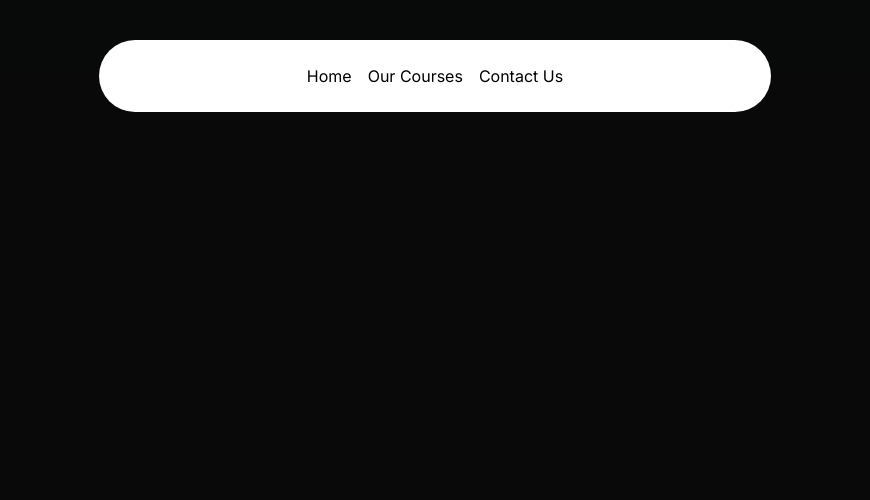
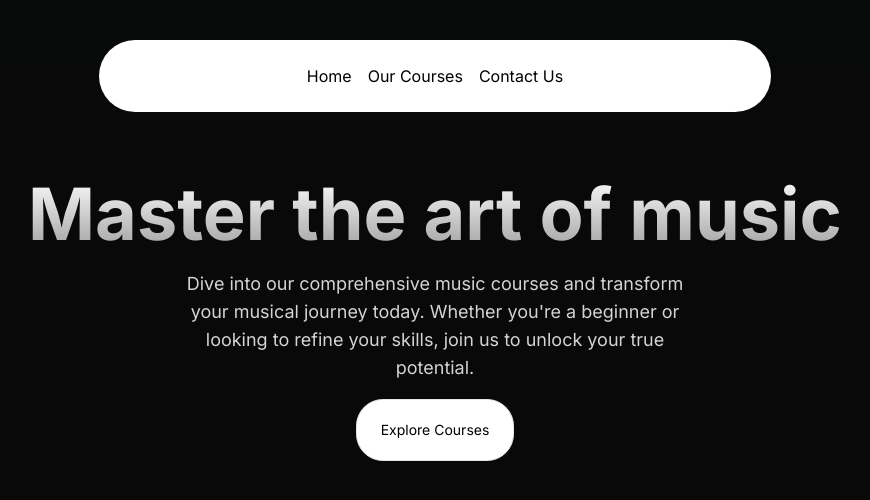
Before and after one commit to code-with-divyanshu/music_academy, a Next.js app: page / in a window 1280 px wide. Shown: the top 500 px of the page, without its empty margins (205-1075 px from the left). Built offline with nearby package versions, Linux system fonts and the light colour scheme.

Commit message:
Add HeroSection component

```diff
--- a/src/app/page.tsx
+++ b/src/app/page.tsx
@@ -5,6 +5,8 @@
 
 export default function Home() {
   return (
-    <main className="min-h-screen bg-black/[0.96] antialiased bg-grid-white/[0.03]"></main>
+    <main className="min-h-screen bg-black/[0.96] antialiased bg-grid-white/[0.03]">
+      <HeroSection />
+    </main>
   );
 }
--- /dev/null
+++ b/src/components/HeroSection.tsx
@@ -0,0 +1,35 @@
+import Link from "next/link";
+import React from "react";
+import { Spotlight } from "./ui/Spotlight";
+import { Button } from "./ui/moving-border";
+
+function HeroSection() {
+  return (
+    <div className="h-auto md:h-[40rem] w-full rounded-md flex flex-col items-center justify-center relative overflow-hidden mx-auto py-10 md:py-0">
+      <Spotlight
+        className="-top-40 left-0 md:left-60 md:-top-20"
+        fill="blueviolet"
+      />
+      <div className="p-4 relative z-10 w-full text-center">
+        <h1 className="mt-20 md:mt-0 text-4xl md:text-7xl font-bold bg-clip-text text-transparent bg-gradient-to-b from-neutral-50 to-neutral-400">
+          Master the art of music
+        </h1>
+        <p className="mt-5 font-normal text-base md:text-lg text-neutral-300 max-w-lg mx-auto">
+          Dive into our comprehensive music courses and transform your musical
+          journey today. Whether you're a beginner or looking to refine your
+          skills, join us to unlock your true potential.
+        </p>
+        <div className="mt-4">
+          <Button
+            borderRadius="1.75rem"
+            className="bg-white dark:bg-black text-black dark:text-white border-neutral-200 dark:border-slate-800"
+          >
+            <Link href={"/courses"}>Explore Courses</Link>
+          </Button>
+        </div>
+      </div>
+    </div>
+  );
+}
+
+export default HeroSection;
--- /dev/null
+++ b/src/components/ui/Spotlight.tsx
@@ -0,0 +1,56 @@
+import React from "react";
+import { cn } from "@/utlis/cn";
+
+type SpotlightProps = {
+  className?: string;
+  fill?: string;
+};
+
+export const Spotlight = ({ className, fill }: SpotlightProps) => {
+  return (
+    <svg
+      className={cn(
+        "animate-spotlight pointer-events-none absolute z-[1]  h-[169%] w-[138%] lg:w-[84%] opacity-0",
+        className
+      )}
+      xmlns="http://www.w3.org/2000/svg"
+      viewBox="0 0 3787 2842"
+      fill="none"
+    >
+      <g filter="url(#filter)">
+        <ellipse
+          cx="1924.71"
+          cy="273.501"
+          rx="1924.71"
+          ry="273.501"
+          transform="matrix(-0.822377 -0.568943 -0.568943 0.822377 3631.88 2291.09)"
+          fill={fill || "white"}
+          fillOpacity="0.21"
+        ></ellipse>
+      </g>
+      <defs>
+        <filter
+          id="filter"
+          x="0.860352"
+          y="0.838989"
+          width="3785.16"
+          height="2840.26"
+          filterUnits="userSpaceOnUse"
+          colorInterpolationFilters="sRGB"
+        >
+          <feFlood floodOpacity="0" result="BackgroundImageFix"></feFlood>
+          <feBlend
+            mode="normal"
+            in="SourceGraphic"
+            in2="BackgroundImageFix"
+            result="shape"
+          ></feBlend>
+          <feGaussianBlur
+            stdDeviation="151"
+            result="effect1_foregroundBlur_1065_8"
+          ></feGaussianBlur>
+        </filter>
+      </defs>
+    </svg>
+  );
+};
--- /dev/null
+++ b/src/components/ui/moving-border.tsx
@@ -0,0 +1,139 @@
+"use client";
+import React from "react";
+import {
+  motion,
+  useAnimationFrame,
+  useMotionTemplate,
+  useMotionValue,
+  useTransform,
+} from "framer-motion";
+import { useRef } from "react";
+import { cn } from "@/utlis/cn";
+
+export function Button({
+  borderRadius = "1.75rem",
+  children,
+  as: Component = "button",
+  containerClassName,
+  borderClassName,
+  duration,
+  className,
+  ...otherProps
+}: {
+  borderRadius?: string;
+  children: React.ReactNode;
+  as?: any;
+  containerClassName?: string;
+  borderClassName?: string;
+  duration?: number;
+  className?: string;
+  [key: string]: any;
+}) {
+  return (
+    <Component
+      className={cn(
+        "bg-transparent relative text-xl  h-16 w-40 p-[1px] overflow-hidden ",
+        containerClassName
+      )}
+      style={{
+        borderRadius: borderRadius,
+      }}
+      {...otherProps}
+    >
+      <div
+        className="absolute inset-0"
+        style={{ borderRadius: `calc(${borderRadius} * 0.96)` }}
+      >
+        <MovingBorder duration={duration} rx="30%" ry="30%">
+          <div
+            className={cn(
+              "h-20 w-20 opacity-[0.8] bg-[radial-gradient(var(--sky-500)_40%,transparent_60%)]",
+              borderClassName
+            )}
+          />
+        </MovingBorder>
+      </div>
+
+      <div
+        className={cn(
+          "relative bg-slate-900/[0.8] border border-slate-800 backdrop-blur-xl text-white flex items-center justify-center w-full h-full text-sm antialiased",
+          className
+        )}
+        style={{
+          borderRadius: `calc(${borderRadius} * 0.96)`,
+        }}
+      >
+        {children}
+      </div>
+    </Component>
+  );
+}
+
+export const MovingBorder = ({
+  children,
+  duration = 2000,
+  rx,
+  ry,
+  ...otherProps
+}: {
+  children: React.ReactNode;
+  duration?: number;
+  rx?: string;
+  ry?: string;
+  [key: string]: any;
+}) => {
+  const pathRef = useRef<any>();
+  const progress = useMotionValue<number>(0);
+
+  useAnimationFrame((time) => {
+    const length = pathRef.current?.getTotalLength();
+    if (length) {
+      const pxPerMillisecond = length / duration;
+      progress.set((time * pxPerMillisecond) % length);
+    }
+  });
+
+  const x = useTransform(
+    progress,
+    (val) => pathRef.current?.getPointAtLength(val).x
+  );
+  const y = useTransform(
+    progress,
+    (val) => pathRef.current?.getPointAtLength(val).y
+  );
+
+  const transform = useMotionTemplate`translateX(${x}px) translateY(${y}px) translateX(-50%) translateY(-50%)`;
+
+  return (
+    <>
+      <svg
+        xmlns="http://www.w3.org/2000/svg"
+        preserveAspectRatio="none"
+        className="absolute h-full w-full"
+        width="100%"
+        height="100%"
+        {...otherProps}
+      >
+        <rect
+          fill="none"
+          width="100%"
+          height="100%"
+          rx={rx}
+          ry={ry}
+          ref={pathRef}
+        />
+      </svg>
+      <motion.div
+        style={{
+          position: "absolute",
+          top: 0,
+          left: 0,
+          display: "inline-block",
+          transform,
+        }}
+      >
+        {children}
+      </motion.div>
+    </>
+  );
+};
```
